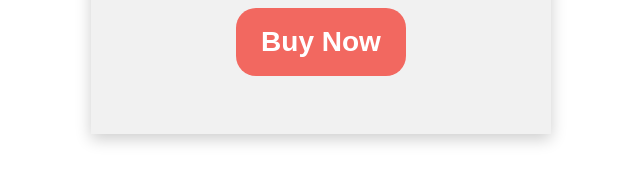
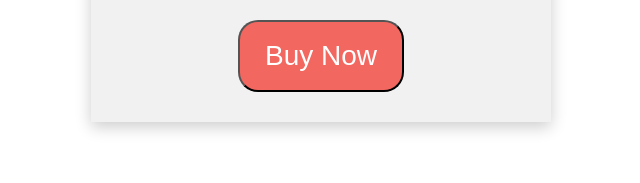
Before and after one commit to acciojob/pricing-card-Renuka99125, a website: page main.html in a window 1280 px wide. Shown: the part 543-726 px from the top of the page, without its empty margins (319-959 px from the left). Drawn offline with Linux system fonts and the light colour scheme.

Commit message:
created a submission

```diff
--- a/main.html
+++ b/main.html
@@ -63,7 +63,7 @@
         <h1>Pricing Card</h1>
         <p>Price: Rs.200</p>
         <p>Description: Lorem ipsum dolor sit amet, consectetur adipiscing elit.</p>
-        <h3 class="color">Buy Now</h3>
+        <button class="color">Buy Now</button>
     </div>
 </body>
 </html>
```
